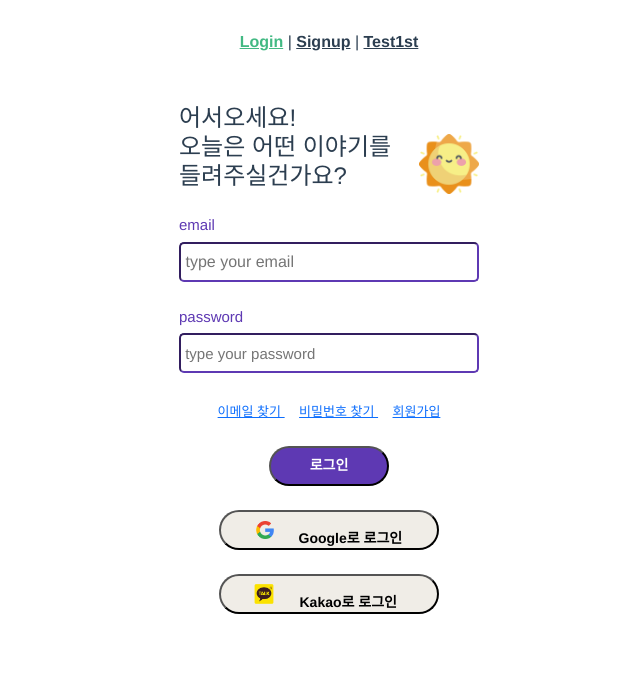
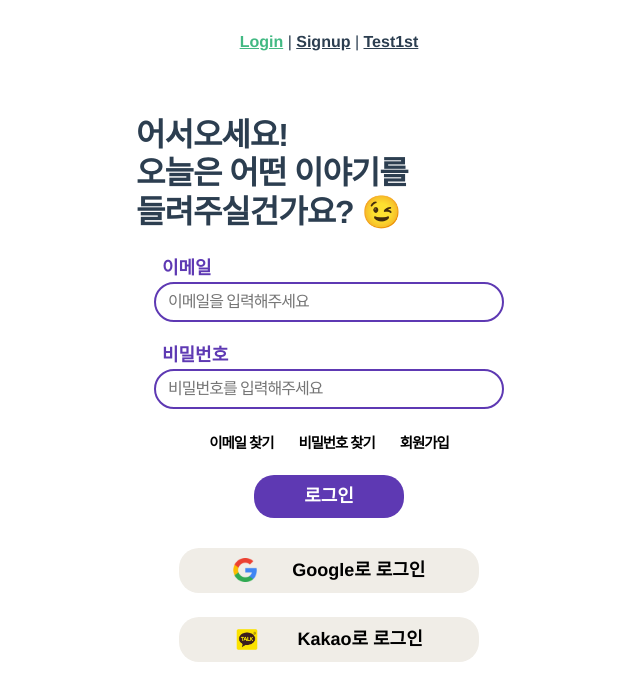
Before and after one commit to hojeong33/EmotionPlaent, a Vue app in the folder frontend/: page /login in a window 1280 px wide. Shown: the top 700 px of the page, without its empty margins (311-951 px from the left). Built offline with nearby package versions, Linux system fonts and the light colour scheme.

Commit message:
KH #3 로그인 / 회원가입 수정

```diff
--- a/frontend/src/views/accounts/Login.vue
+++ b/frontend/src/views/accounts/Login.vue
@@ -1,59 +1,47 @@
 <template>
   <div id="login_container">
-    <div id="login">
     <div id="login_header">
-        <div>
-          <h4>어서오세요!</h4>
-          <h4>오늘은 어떤 이야기를</h4>
-          <h4>들려주실건가요?</h4>
+      <h1>어서오세요!</h1>
+      <h1>오늘은 어떤 이야기를</h1>
+      <h1>들려주실건가요? 😉</h1>
+      <!-- <div>
+        <img src="../../assets/images/sun.png" id="sun">
+      </div> -->
     </div>
-        <div>
-          <img src="../../assets/images/sun.png" id="sun">
-        </div>
-      </div>
-      <div id="login_body">
-        <div id="email">
-          <p id="email_label">email</p>
-          <label for="email"></label>
+    <section id="login_body">
+      <article id="email_form">
+        <label for="email">이메일</label>
         <input type="text"
         id="email"
         v-model="credentials.email"
-          placeholder=" type your email">
-        </div>
-        <br>
-        <div id="password_label">
-          <p id="password_label">password</p>
-          <label for="pw"></label>
+        placeholder="이메일을 입력해주세요"
+        autocomplete="off">
+      </article>
+      <article id="password_form">
+        <label for="pw">비밀번호</label>
         <input type="password"
         id="pw"
         v-model="credentials.pw"
-          placeholder=" type your password">
-        </div>
-      </div>
-      <br>
+        placeholder="비밀번호를 입력해주세요">
+      </article>
+    </section>
     <div id="link">
-        <a href="#">이메일 찾기 </a> &nbsp;&nbsp;&nbsp;
-        <a href="#">비밀번호 찾기 </a> &nbsp;&nbsp;&nbsp;
+      <a href="#">이메일 찾기</a>
+      <a href="#">비밀번호 찾기</a>
       <router-link :to="{ name: 'Signup' }" class="gosignup">회원가입</router-link>
     </div>
-      <br>
-
     <div>
-        <button id="login_button" @click="login">로그인</button>
+      <button id="login_btn" @click="login">로그인</button>
     </div>
-      <br>
-
-      <button id="google_button">
+    <button id="google" class="social_login">
       <img id="google" src="../../assets/images/Google__G__Logo.png">
-        <p id="google_text">Google로 로그인</p>
+      <p>Google로 로그인</p>
     </button>
-      <br>
     <div>
-        <button id="kakao_button">
+      <button id="kakao" class="social_login">
         <img id="kakao" src="../../assets/images/kakao.png">
-          <p id="kakao_text">Kakao로 로그인 &nbsp;</p>
+        <p>Kakao로 로그인</p>
         </button>
-      </div>
     </div>
   </div>
 </template>
@@ -94,116 +82,143 @@ export default {
 
 <style scoped>
   @import '../../assets/styles/astrostyle.css';
+
+  label {
+    color: #5E39B3;
+    font-weight: bold;
+    margin-left: 0.5rem;
+    font-size: 1.125rem;
+  }
+
+  input {
+    border: 2px #5E39B3 solid;
+    border-radius: 20px;
+    width: 35vh;
+    min-width: 350px;
+    height: 4vh;
+    min-height: 40px;
+    padding: 0.75rem;
+    font-size: 1rem;
+    font-weight: bold;
+  }
+
+  input:focus {
+    outline: none;
+    background-color: #afa0d6;
+    color: white;
+    text-shadow: 0 1px 2px rgb(0, 0, 0, 0.5);
+  }
+
+  input::placeholder {
+    font-weight: initial;
+    letter-spacing: -1px;
+    text-shadow: none;
+  }
+
+  input:focus::placeholder {
+    color: transparent;
+  }
+
+  a {
+    color: black;
+    text-decoration: none;
+    font-size: 0.9rem;
+    font-weight: bold;
+    letter-spacing: -1px;
+  }
+
+  button {
+    background-color: #5E39B3;
+    color: white;
+    font-size: 1.125rem;
+    font-weight: bold;
+    border: none;
+    border-radius: 20px;
+    padding: 0.4rem 1.125rem;
+    margin-bottom: 1.125rem;
+    cursor: pointer;
+  }
+
+  img {
+    width: 3vh;
+  }
+
+  p {
+    margin: 0;
+  }
+
   #login_container{
     display: flex;
-  justify-content: center;
-  border: 2px;
-  border-color: black;
+    flex-direction: column;
+    align-items: center;
     background-color: white;
-  width: 380px;
-  height: 580px;
-  border-radius: 13px;
+    width: 45vh;
+    min-width: 450px;
+    height: 65vh;
+    min-height: 650px;
+    border-radius: 20px;
     margin: auto;
+    padding: 2rem;
   }
-#login{
-  padding-top: 20px;
-  padding-bottom: 20px;
+
+  #login_header{
+    display: flex;
+    flex-direction: column;
+    align-items: flex-start;
+    align-self: flex-start;
   }
-#login_header{
-  padding-bottom: 20px;
-  display: flex;
-  justify-content: space-between;
-  text-align: left;
+
+  #login_header h1 {
+    margin: 0;
+    font-size: 2rem;
+    font-weight: bold;
+    letter-spacing: -1px;
   }
+
   #login_body{
     display: flex;
     flex-direction: column;
     align-items: center;
+    padding: 1.5rem;
   }
-#email_label{
-  text-align: left;
-  color: #5E39B3;
-  font-size: 15px;
-  margin-bottom: 5px;
+
+  #login_body article {
+    display: flex;
+    flex-direction: column;
+    align-items: flex-start;
   }
-#password_label{
-  text-align: left;
-  color: #5E39B3;
-  font-size: 15px;
-  margin-bottom: 5px;
+
+  #login_body > *:first-child {
+    margin-bottom: 1.25rem;
   }
-input{
-  width: 300px;
-  height: 40px;
-  border-radius: 5px;
-  border-color: #5E39B3;
+
+  #link{
+    width: 75%;
+    display: flex;
+    justify-content: space-evenly;
+    margin-bottom: 1.25rem;
   }
-#pw{
-  font-size: 15px;
+
+  #login_btn{
+    padding: 0.5rem 2rem;
+    width: 15vh;
+    min-width: 150px;
   }
-#link{
-  font-size: 13px;
-}
-#login_button{
-  background-color: #5E39B3;
-  border-radius: 20px;
-  width: 120px;
-  height: 40px;
-  font-size: 14px;
-  font-weight: bold;
-  color: white;
-}
-#google_button{
+
+  .social_login {
     display: flex;
     justify-content: space-evenly;
     align-items: center;
     background-color: #F0EDE7;
-  border-radius: 20px;
-  width: 220px;
-  height: 40px;
-  font-size: 14px;
-  font-weight: bold;
     color: black;
-  margin: auto;
-  padding: 10px;
+    width: 30vh;
+    min-width: 300px;
+    height: 4.5vh;
+    min-height: 45px;
+    margin: 0.75rem;
   }
-#kakao_button{
-  display: flex;
-  justify-content: space-evenly;
-  align-items: center;
-  background-color: #F0EDE7;
-  border-radius: 20px;
-  width: 220px;
-  height: 40px;
-  font-size: 14px;
-  font-weight: bold;
-  color: black;
-  margin: auto;
-  padding: 8px;
-}
-img{
-  width: 90px;
-  height: 90px;
-}
-#kakao{
-  width:22px;
-  height: 22px;
-  align-content: center;
-}
-#google{
-  width:18px;
-  height: 18px;
-}
-#sun{
-  margin-top: 30px;
-  margin-left: 15px;
-  width: 60px;
-  height: 60px;
-}
-#google_text{
-  margin-top:17px;
-}
-#kakao_text{
-   margin-top:17px;
-}
+
+  /* #kakao{
+    width: 3.5vh;
+  } */
 </style>
--- a/frontend/src/views/accounts/Signup.vue
+++ b/frontend/src/views/accounts/Signup.vue
@@ -23,6 +23,7 @@
         id="email"
         v-model="credentials.email"
         placeholder="사용중인 이메일을 입력해주세요."
+        autocomplete="off"
         @input = "validateEmail">
         <span v-if="credentials.email && !isValid.validateEmailcheck">
           <p v-if="isValid.validateEmail" class="warn">
@@ -44,6 +45,7 @@
         id="nickname"
         v-model="credentials.nickname"
         placeholder="닉네임은 2자 이상, 10자 이하입니다."
+        autocomplete="off"
         @input= "checkNickname">
         <span v-if="credentials.nickname">
           <p v-if="!isValid.validateNicknamecheck" class="warn">
@@ -214,8 +216,19 @@
 
   input:focus {
     outline: none;
-    background-color: #5E39B3;
+    background-color: #afa0d6;
     color: white;
+    text-shadow: 0 1px 2px rgb(0, 0, 0, 0.5);
+  }
+
+  input::placeholder {
+    font-weight: initial;
+    letter-spacing: -1px;
+    text-shadow: none;
+  }
+
+  input:focus::placeholder {
+    color: transparent;
   }
 
   p {
@@ -252,7 +265,7 @@
     background-color: white;
     width: 45vh;
     min-width: 450px;
-    max-height: 100vh;
+    height: 80vh;
     min-height: 850px;
     margin: auto;
     display: flex;
@@ -261,6 +274,7 @@
     justify-content: flex-start;
     align-items: center;
     border-radius: 20px;
+    padding: 2rem;
   }
 
   #signup_header {
@@ -269,12 +283,12 @@
     flex-wrap: nowrap;
     align-items: flex-start;
     align-self: flex-start;
-    margin: 2rem 2rem 1rem;
   }
 
   #signup_header h1 {
     margin: 0;
     font-size: 2rem;
+    font-weight: bold;
     letter-spacing: -1px;
   }
 
@@ -339,9 +353,4 @@
   ::-webkit-calendar-picker-indicator {
     margin: 0;
   }
-
-  ::-webkit-input-placeholder {
-    font-weight: initial;
-    letter-spacing: -1px;
-  }
 </style>
```
Lines whose indentation alone changed are shown as unchanged.
